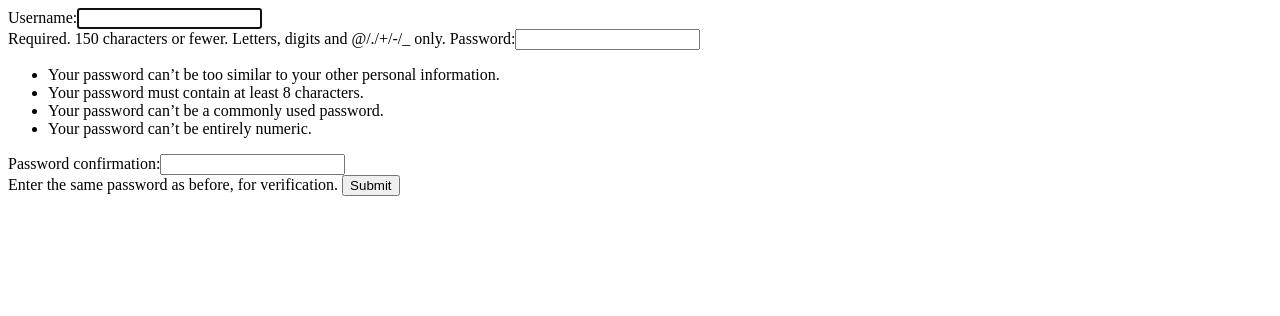
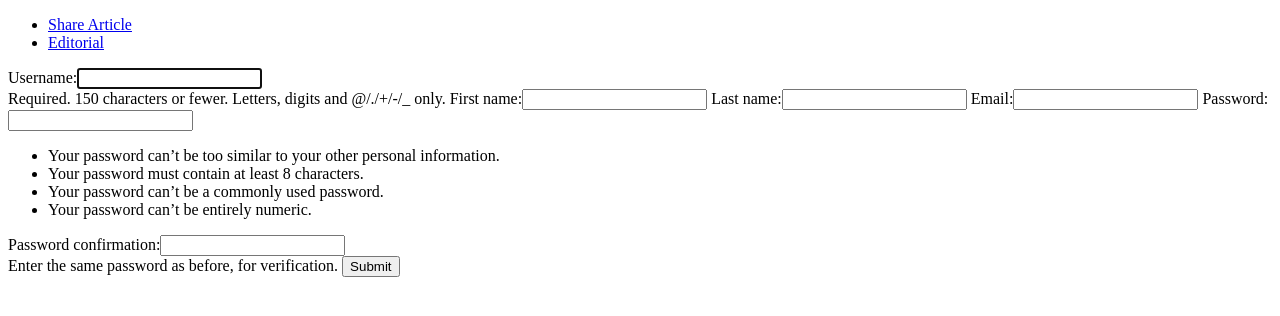
Before and after one commit to Amyantis/SocialNewspaper, a Django app: page /register/ in a window 1280 px wide. Shown: the top 316 px of the page. Run offline with Django 3.2, Linux system fonts and the light colour scheme.

Commit message:
Added article scoring for sort and improved registering.

```diff
--- a/ArticleManagement/templates/article.html
+++ b/ArticleManagement/templates/article.html
@@ -1,8 +1,10 @@
 {% extends "base.html" %}
 
 {% block content %}
+
 {% for article in articles %}
 <h1>{{ article.title }}</h1>
+<img src="{{ article.top_img }}" alt="article.title">
 <a href="{{ article.url }}">{{ article.url }}</a>
 <ul>
     {% for author in article.authors %}
@@ -10,8 +12,10 @@
     {% endfor %}
 </ul>
 {% if article.sharings %}
-<p>{{ article.sharings }}</p>
+<p><a href="{% url 'print_sharing' article_id=article.id %}">{{ article.sharings }} sharings</a></p>
 {% endif %}
+{% if article.score %}(score: {{ article.score }}){% endif %}
+<a href="{% url 'add_interesting' article_id=article.id %}">Interesting!</a>
 <p>{{ article.summary }}</p>
 <p>{{ article.text }}</p>
 {% endfor %}
--- a/ArticleManagement/templates/form_share_article.html
+++ b/ArticleManagement/templates/form_share_article.html
@@ -1,7 +1,7 @@
 {% extends "base.html" %}
 
 {% block content %}
-<form action="/insert_article/" method="post">
+<form action="{% url 'insert_article' %}" method="post">
     {% csrf_token %}
     {{ form }}
     <input type="submit" value="Share article"/>
--- a/ArticleManagement/urls.py
+++ b/ArticleManagement/urls.py
@@ -20,7 +20,10 @@ from ArticleManagement import views
 
 urlpatterns = [
     url(r'^admin/', admin.site.urls),
-    url(r'^share_article/$', views.share_article),
-    url(r'^insert_article/$', views.insert_article),
-    url(r'^print_articles/$', views.print_articles),
+    url(r'^share_article/$', views.share_article, name="share_article"),
+    url(r'^print_sharing/(?P<article_id>[0-9]+)$', views.print_sharing, name="print_sharing"),
+    url(r'^insert_article/$', views.insert_article, name="insert_article"),
+    url(r'^add_interesting/(?P<article_id>[0-9]+)$', views.add_interesting, name="add_interesting"),
+    url(r'^print_articles/$', views.print_articles, name="print_articles"),
+    url(r'^$', views.print_articles)
 ]
--- /dev/null
+++ b/AuthentificationApp/forms.py
@@ -0,0 +1,29 @@
+from django import forms
+from django.contrib.auth.forms import UserCreationForm
+from django.contrib.auth.models import User
+
+
+class UserCreationFormEnriched(UserCreationForm):
+    first_name = forms.CharField(required=True)
+    last_name = forms.CharField(required=True)
+    email = forms.EmailField(required=True)
+
+    class Meta:
+        model = User
+        fields = (
+            "username",
+            "first_name",
+            "last_name",
+            "email",
+            "password1",
+            "password2"
+        )
+
+    def save(self, commit=True):
+        user = super(UserCreationFormEnriched, self).save(commit=False)
+        user.first_name = self.cleaned_data["first_name"]
+        user.last_name = self.cleaned_data["last_name"]
+        user.email = self.cleaned_data["email"]
+        if commit:
+            user.save()
+        return user
--- a/AuthentificationApp/models.py
+++ /dev/null
@@ -1 +0,0 @@
-# Create your models here.
--- a/AuthentificationApp/urls.py
+++ b/AuthentificationApp/urls.py
@@ -1,12 +1,12 @@
 from django.conf.urls import url, include
-from django.contrib.auth.forms import UserCreationForm
 from django.views.generic import CreateView
+
+from AuthentificationApp.forms import UserCreationFormEnriched
 
 urlpatterns = [
     url(r'^', include('django.contrib.auth.urls')),
-    url('^register/', CreateView.as_view(
+    url('^register/$', CreateView.as_view(
         template_name='registration/register.html',
-        form_class=UserCreationForm,
-        success_url='/'
+        form_class=UserCreationFormEnriched
     )),
 ]
--- a/templates/base.html
+++ b/templates/base.html
@@ -2,9 +2,17 @@
 <html lang="en">
 <head>
     <meta charset="UTF-8">
-    <title>{% block title %}SocialNewspaper{% endblock %}</title>
+    <title>SocialNewspaper - {% block title %}{% endblock %}</title>
 </head>
 <body>
+
+<div>
+    <ul>
+        <li><a href="{% url 'share_article' %}">Share Article</a></li>
+        <li><a href="{% url 'print_articles' %}">Editorial</a></li>
+    </ul>
+</div>
+
 <div id="content">
     {% block content %}{% endblock %}
 </div>
```
Also changed, not shown: ArticleManagement/templates/sharing.html (added, +15 -0 lines), ArticleManagement/views.py (+38 -5 lines), AuthentificationApp/views.py (deleted).
